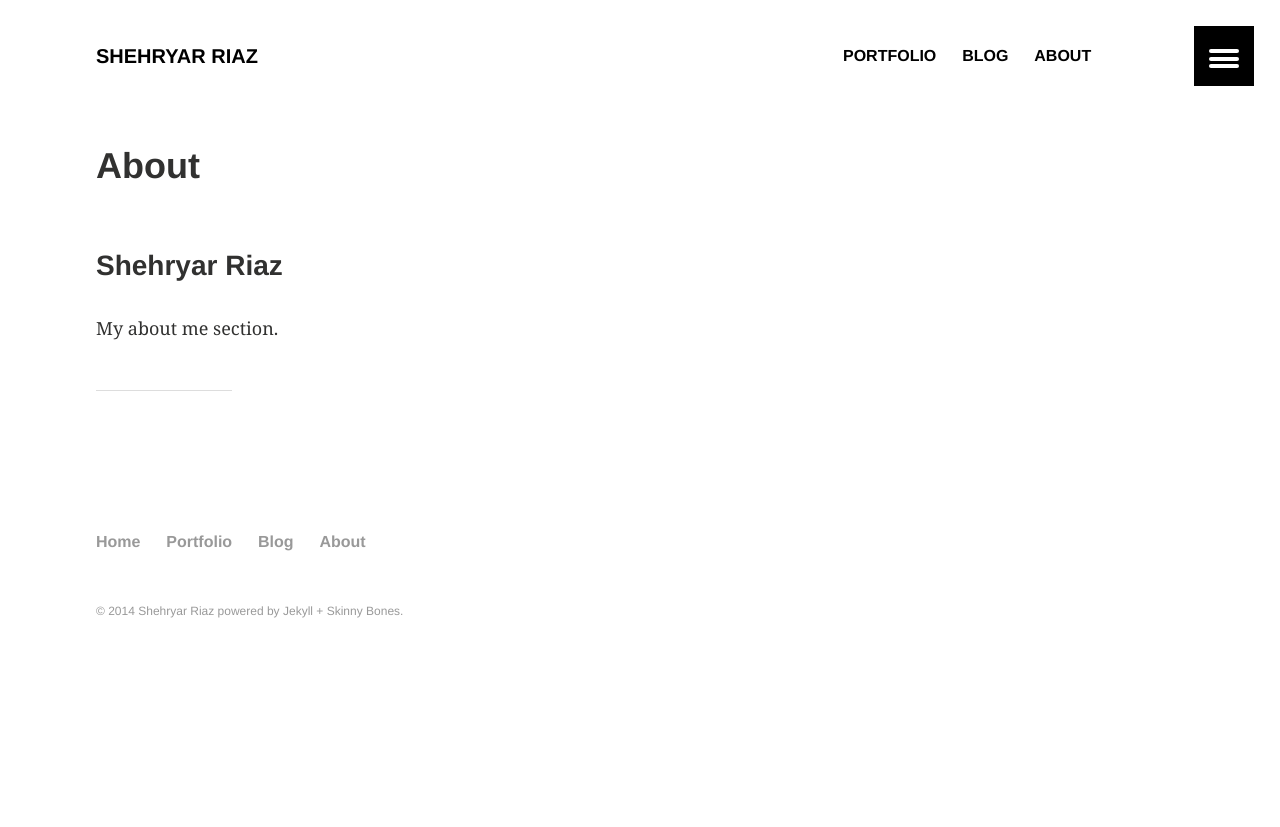
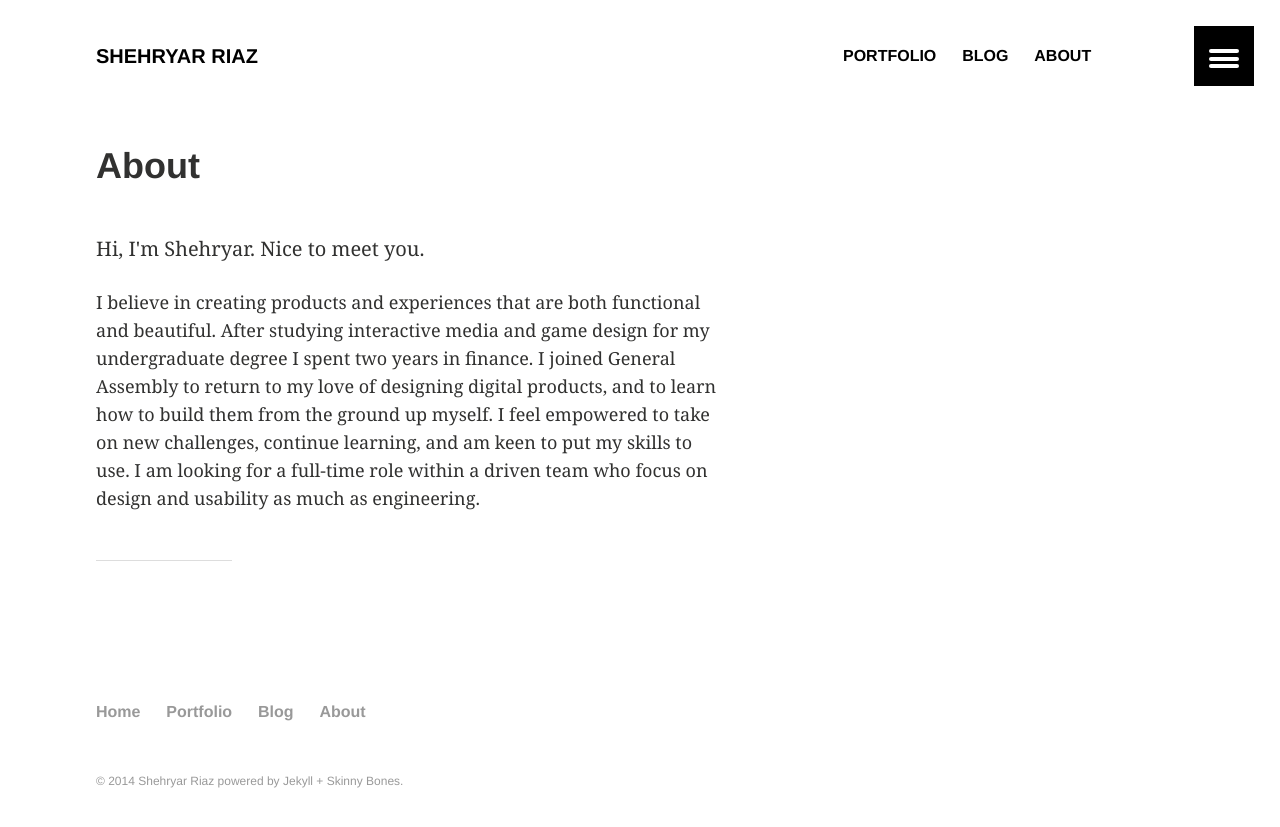
Before and after one commit to shehryarriaz/shehryarriaz.github.io, a Jekyll site: the page built from :about.md, in a window 1280 px wide. Shown: the top 827 px of the page. Built offline with Jekyll 4.4.1, drawn with Linux system fonts in a browser that asks for light colours.

```diff
--- a/:about.md
+++ b/:about.md
@@ -5,6 +5,6 @@ title: "About"
 share: false
 ---
 
-<h3>Shehryar Riaz</h3>
+<p>Hi, I'm Shehryar. Nice to meet you.</p>
 
-<p>My about me section.</p>
+<p>I believe in creating products and experiences that are both functional and beautiful. After studying interactive media and game design for my undergraduate degree I spent two years in finance. I joined General Assembly to return to my love of designing digital products, and to learn how to build them from the ground up myself. I feel empowered to take on new challenges, continue learning, and am keen to put my skills to use. I am looking for a full-time role within a driven team who focus on design and usability as much as engineering.</p>
```
Also changed, not shown: images/bio-photo.jpg, images/feature-filler.jpg (added), images/teaser.jpg (added).
